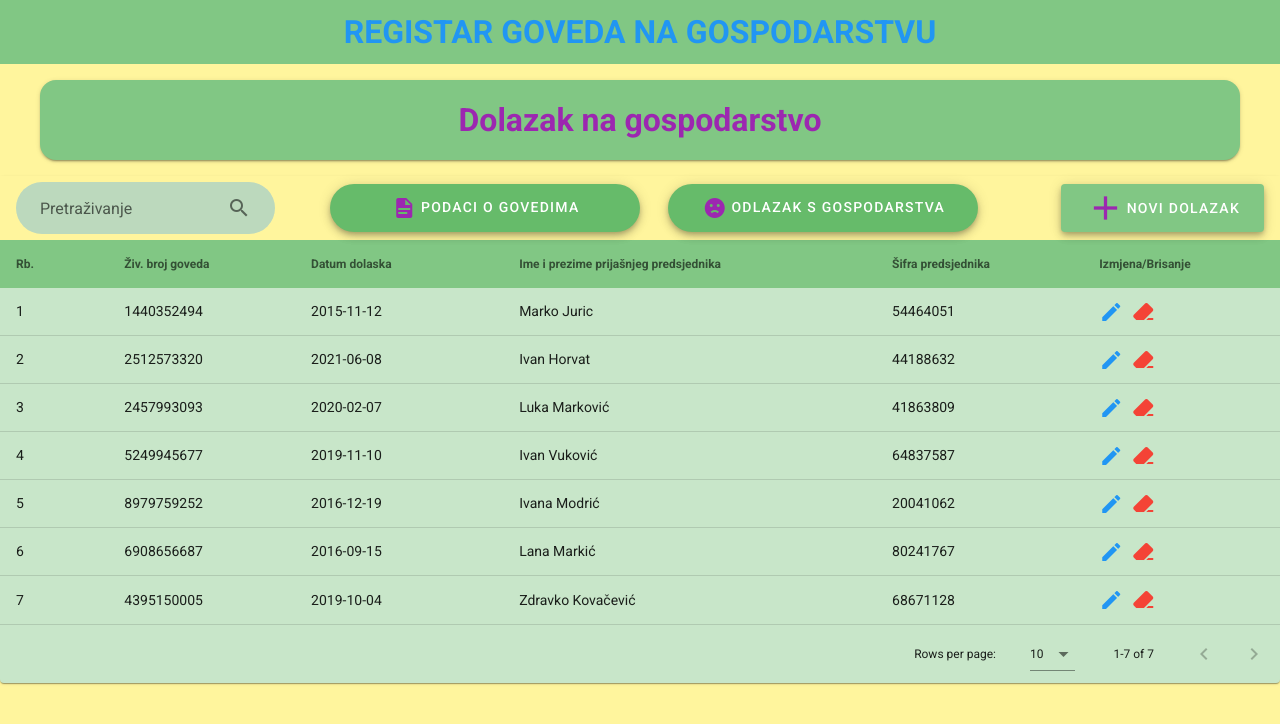
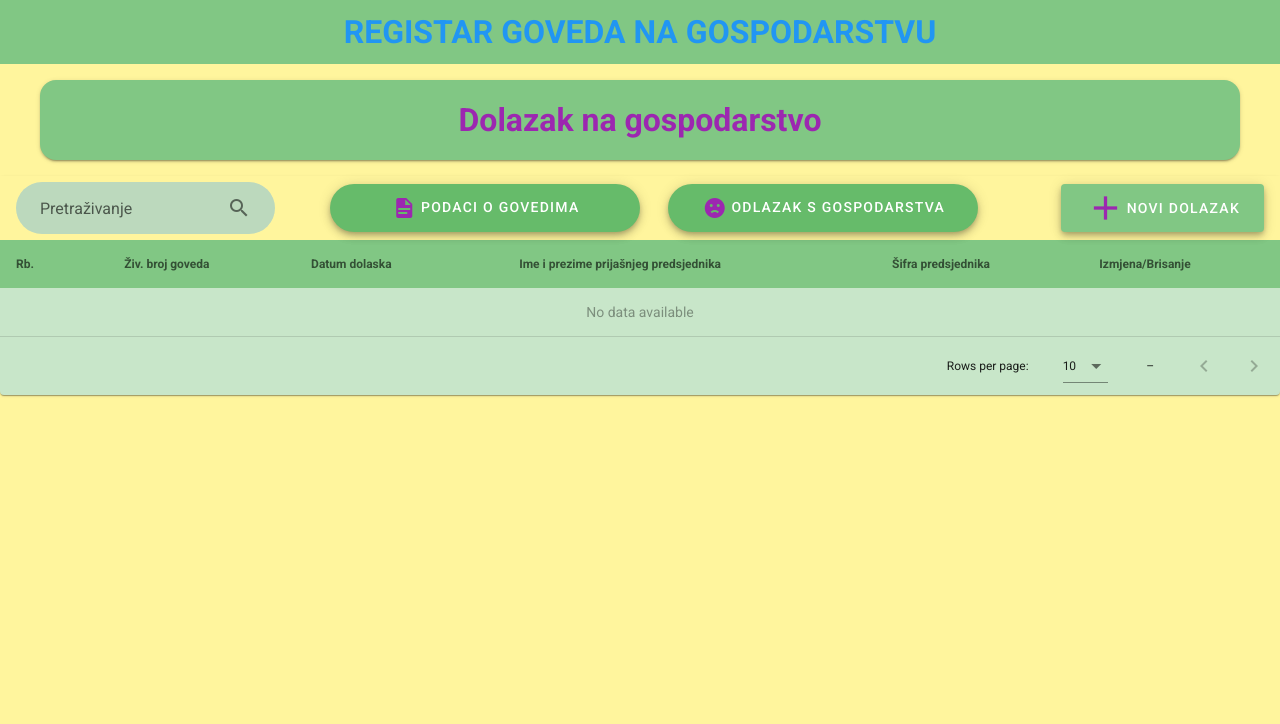
Before and after one commit to MikeleP/Frontend, a Vue app: page /dolazak in a window 1280 px wide. Shown: the top 724 px of the page. Built offline with nearby package versions, Linux system fonts and the light colour scheme.

Commit message:
Dolazak.vue - brisanje hardkodiranih podataka na frontendu

```diff
--- a/src/views/Dolazak.vue
+++ b/src/views/Dolazak.vue
@@ -174,9 +174,6 @@
             mdi-eraser-variant
           </v-icon>
         </template>
-        <template v-slot:no-data>
-          <v-btn color="primary" @click="initialize"> Reset </v-btn>
-        </template>
       </v-data-table>
     </v-app>
   </div>
@@ -261,59 +258,7 @@
     },
   },
 
-  created() {
-    this.initialize();
-  },
-
   methods: {
-    initialize() {
-      this.dolazak = [
-        {
-          zivbroj: 1440352494,
-          datum: "2015-11-12",
-          predsjednik: "Marko Juric",
-          sifra: 54464051,
-        },
-        {
-          zivbroj: 2512573320,
-          datum: "2021-06-08",
-          predsjednik: "Ivan Horvat",
-          sifra: 44188632,
-        },
-        {
-          zivbroj: 2457993093,
-          datum: "2020-02-07",
-          predsjednik: "Luka Marković",
-          sifra: 41863809,
-        },
-        {
-          zivbroj: 5249945677,
-          datum: "2019-11-10",
-          predsjednik: "Ivan Vuković",
-          sifra: 64837587,
-        },
-        {
-          zivbroj: 8979759252,
-          datum: "2016-12-19",
-          predsjednik: "Ivana Modrić",
-          sifra: 20041062,
-        },
-        {
-          zivbroj: 6908656687,
-          datum: "2016-09-15",
-          predsjednik: "Lana Markić",
-          sifra: 80241767,
-        },
-        {
-          zivbroj: 4395150005,
-          datum: "2019-10-04",
-          predsjednik: "Zdravko Kovačević",
-          sifra: 68671128,
-        },
-      ];
-      this.indeksirajDolaske();
-    },
-
     indeksirajDolaske() {
       let counter = 1;
       this.dolazak.forEach((dobitak) => {
```
